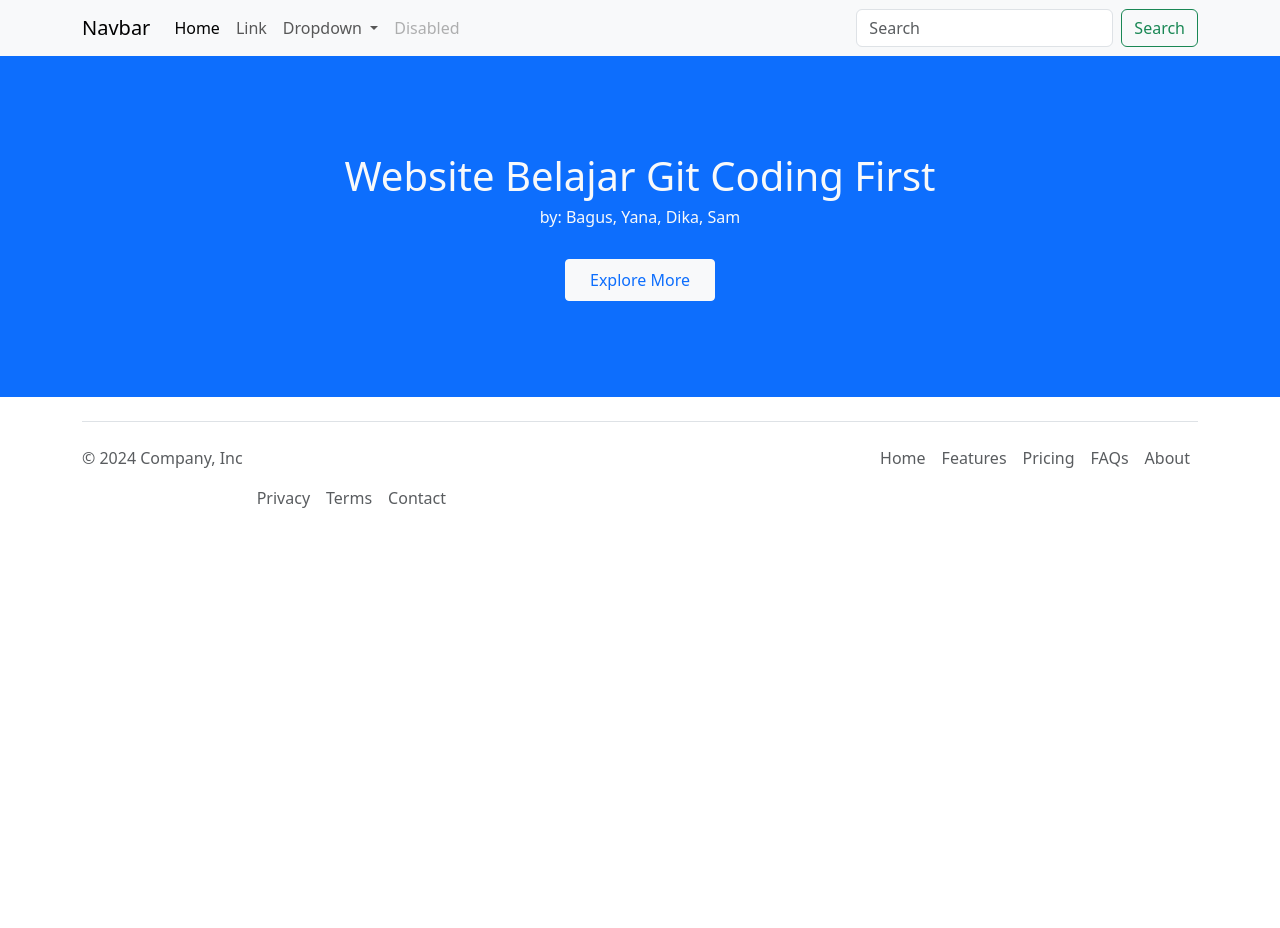
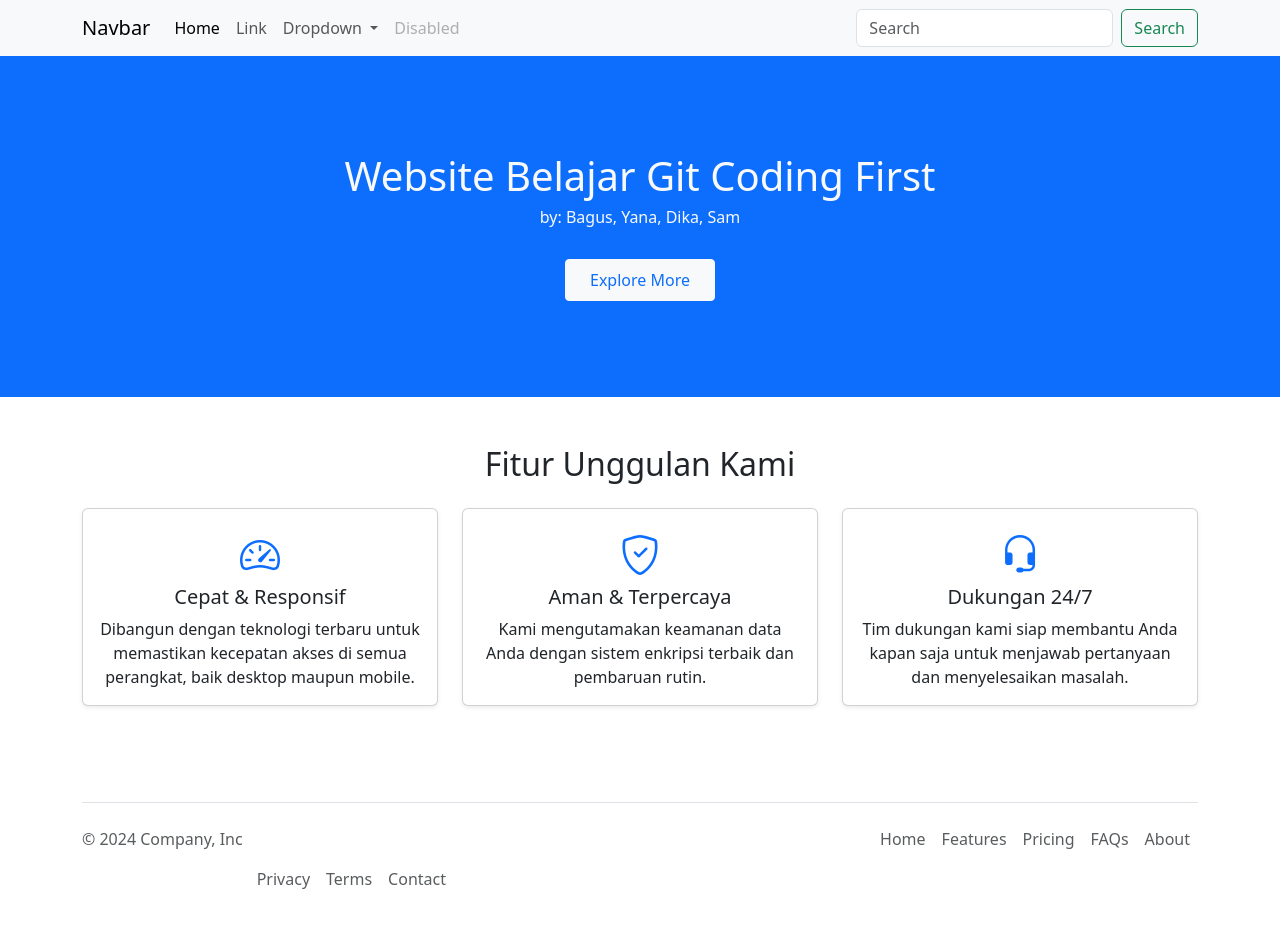
Before and after one commit to bagusrizkisetiawan/web-app-test, a plain HTML site: page index.html in a window 1280 px wide. Before the commit the page ends 800 px from the top, so only its background shows below. Drawn offline with nearby package versions, Linux system fonts and the light colour scheme.

Commit message:
feat: add new fitur unggulan

```diff
--- a/index.html
+++ b/index.html
@@ -9,6 +9,10 @@
       rel="stylesheet"
       integrity="sha384-LN+7fdVzj6u52u30Kp6M/trliBMCMKTyK833zpbD+pXdCLuTusPj697FH4R/5mcr"
       crossorigin="anonymous"
+    />
+    <link
+      rel="stylesheet"
+      href="https://cdn.jsdelivr.net/npm/bootstrap-icons@1.11.3/font/bootstrap-icons.min.css"
     />
   </head>
   <body>
@@ -84,9 +88,49 @@
       </div>
     </div>
 
-    <!-- dika -->
-
-    <!-- yana -->
+    <div class="container py-5">
+      <div class="row text-center">
+        <div class="col-12">
+          <h2 class="mb-4">Fitur Unggulan Kami</h2>
+        </div>
+        <div class="col-md-4 mb-4">
+          <div class="card h-100 shadow-sm">
+            <div class="card-body">
+              <i class="bi bi-speedometer2 fs-1 text-primary mb-3"></i>
+              <h5 class="card-title">Cepat & Responsif</h5>
+              <p class="card-text">
+                Dibangun dengan teknologi terbaru untuk memastikan kecepatan
+                akses di semua perangkat, baik desktop maupun mobile.
+              </p>
+            </div>
+          </div>
+        </div>
+        <div class="col-md-4 mb-4">
+          <div class="card h-100 shadow-sm">
+            <div class="card-body">
+              <i class="bi bi-shield-check fs-1 text-primary mb-3"></i>
+              <h5 class="card-title">Aman & Terpercaya</h5>
+              <p class="card-text">
+                Kami mengutamakan keamanan data Anda dengan sistem enkripsi
+                terbaik dan pembaruan rutin.
+              </p>
+            </div>
+          </div>
+        </div>
+        <div class="col-md-4 mb-4">
+          <div class="card h-100 shadow-sm">
+            <div class="card-body">
+              <i class="bi bi-headset fs-1 text-primary mb-3"></i>
+              <h5 class="card-title">Dukungan 24/7</h5>
+              <p class="card-text">
+                Tim dukungan kami siap membantu Anda kapan saja untuk menjawab
+                pertanyaan dan menyelesaikan masalah.
+              </p>
+            </div>
+          </div>
+        </div>
+      </div>
+    </div>
     <div class="container">
       <footer
         class="d-flex flex-wrap justify-content-between align-items-center py-3 my-4 border-top"
@@ -122,7 +166,6 @@
           </li>
         </ul>
 
-        <!--Sam-->
         <ul class="nav col-md-4 justify-content-end">
           <li class="nav-item">
             <a href="#" class="nav-link px-2 text-body-secondary">Privacy</a>
```
